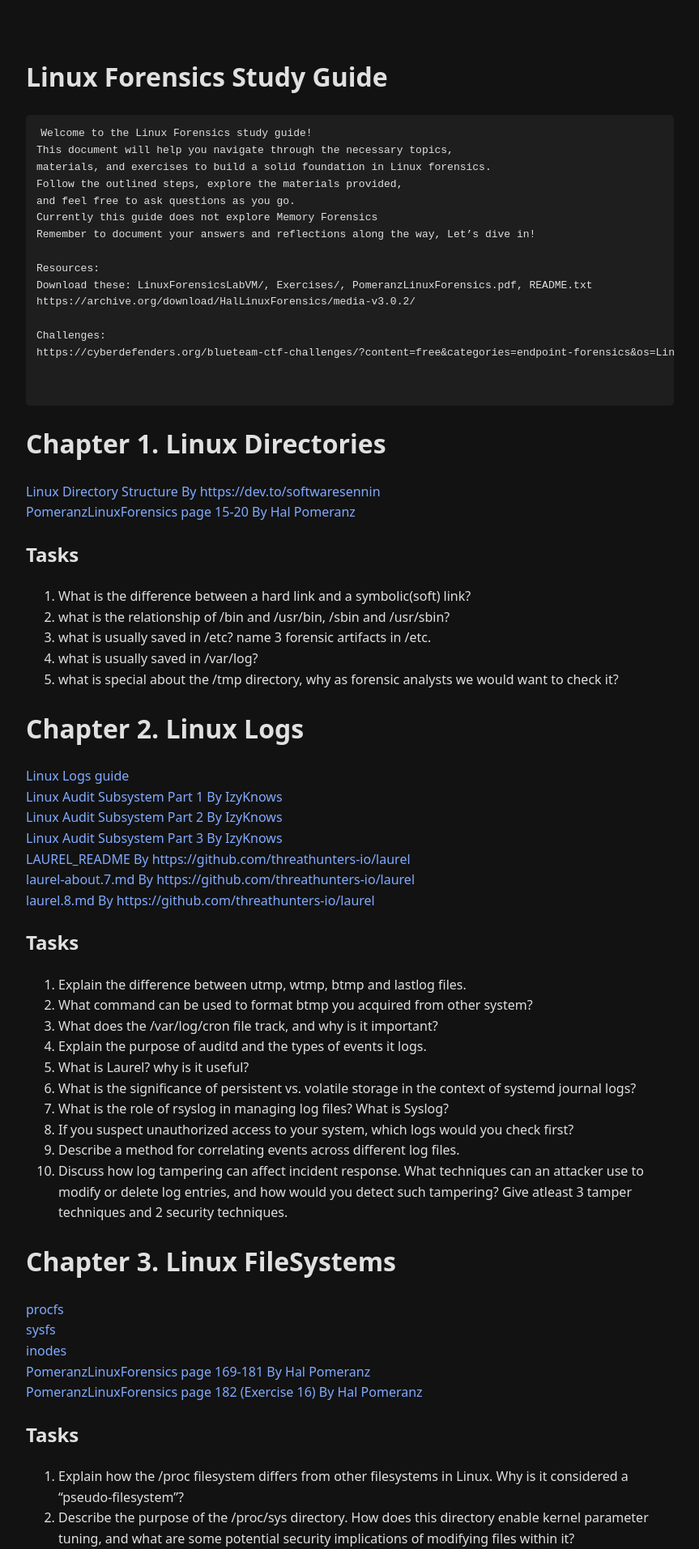
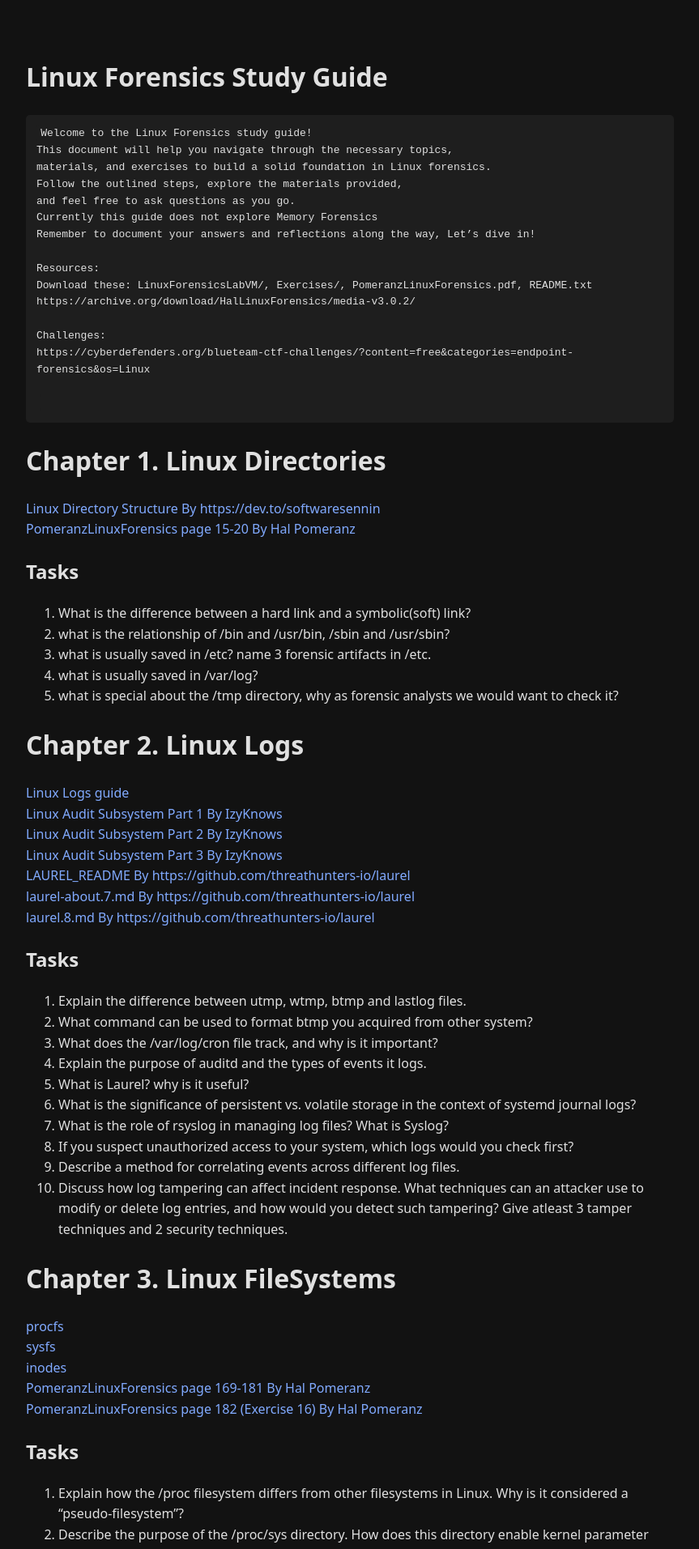
Before and after one commit to SolitudePy/LinuxForensicsLearn, a Jekyll site: the page built from README.md, in a window 1280 px wide. Shown: the top 1913 px of the page at 81% size, without its empty margins (208-1071 px from the left). Built offline with Jekyll 4.4.1, drawn with Linux system fonts in a browser that asks for light colours; our own code applies the rules of GitHub Pages for plain Markdown files.

Commit message:
changed layout

```diff
--- a/_layouts/default.html
+++ b/_layouts/default.html
@@ -41,7 +41,10 @@
     background-color: var(--code-bg);
     padding: 1em;
     border-radius: 5px;
-      overflow-x: auto;
+    white-space: pre-wrap;   /* wrap long lines */
+    word-break: break-word;  /* break long words if needed */
+    overflow-x: auto;        /* fallback scroll for very long words */
+    max-width: 100%;         /* allow full container width */
     }
 
     code {
@@ -49,6 +52,7 @@
     padding: 0.2em 0.4em;
     border-radius: 3px;
     font-family: monospace;
+    word-break: break-word; /* fix inline code breaking layout */
     }
 
     blockquote {
```
Lines whose indentation alone changed are shown as unchanged.
